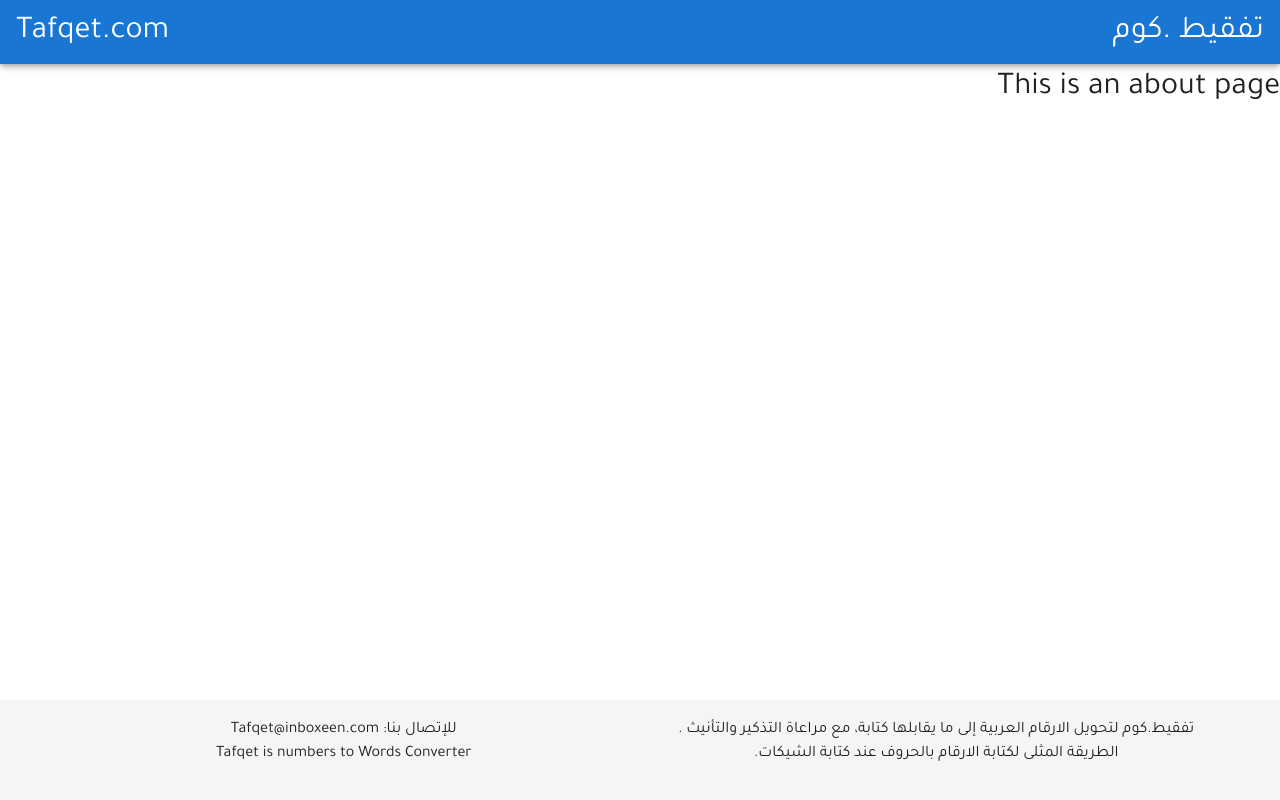
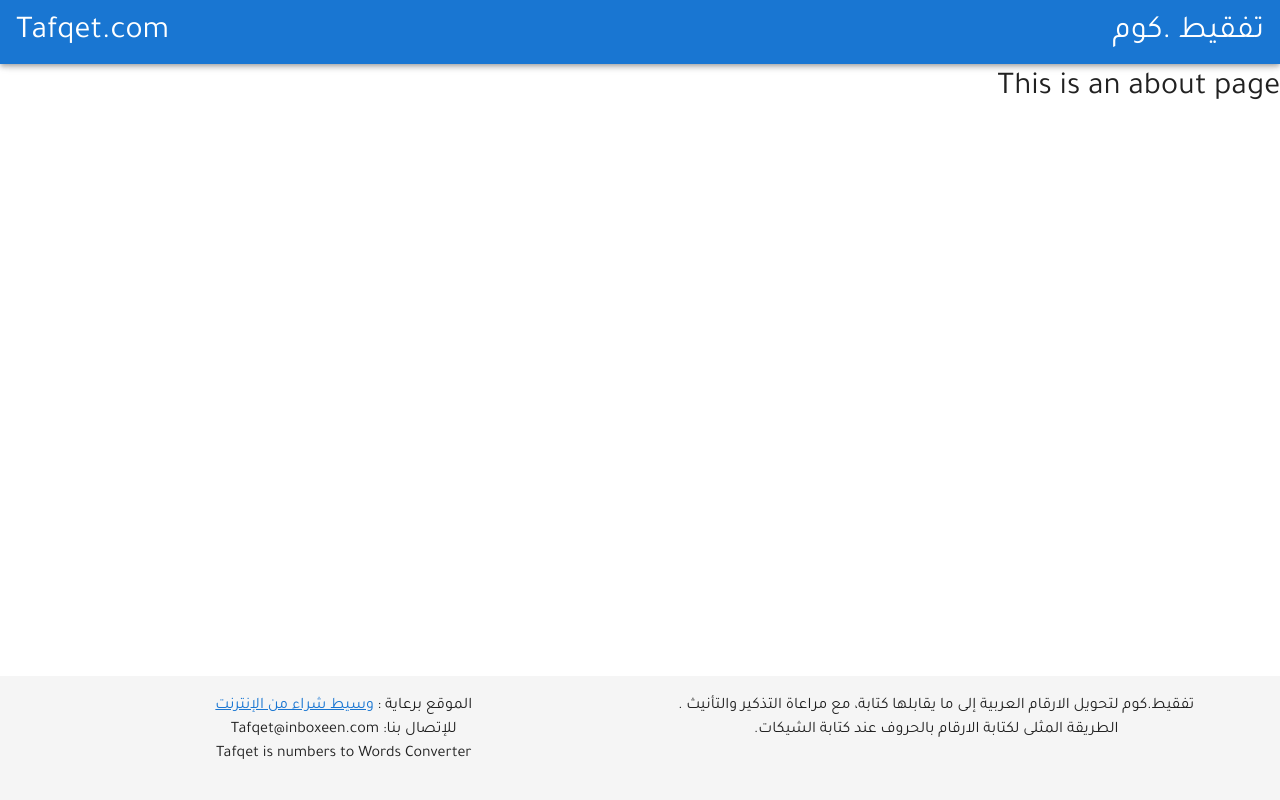
Before and after one commit to Arabic-tools/tafqeet, a Vue app: page /about in a window 1280 px wide. Built offline with nearby package versions, Linux system fonts and the light colour scheme; what vue-clipboard2 would draw is missing.

Commit message:
add referal link

```diff
--- a/src/App.vue
+++ b/src/App.vue
@@ -26,6 +26,10 @@
             </p>
           </v-col>
           <v-col cols="12" md="6">
+                      الموقع برعاية :
+
+          <a href="https://wasetshera.com?myad=53199"> وسيط شراء من الإنترنت</a>
+          <br />
             <p>
               للإتصال بنا: Tafqet@inboxeen.com <br />
               Tafqet is numbers to Words Converter
```
Also changed, not shown: 1 other file (tests, documents, lock files or other folders).
